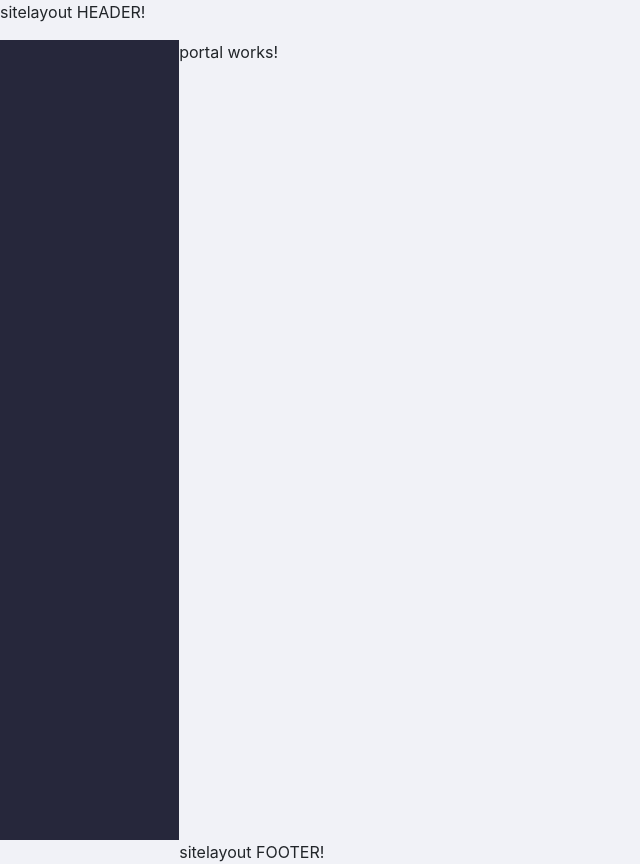
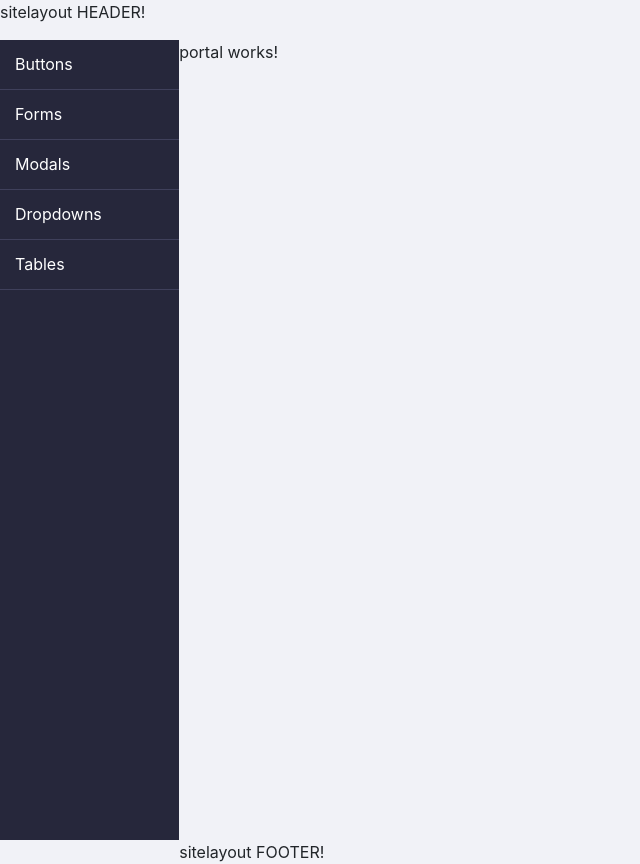
Before and after one commit to mrunalmane3092/automation-portal, an Angular app: page /portal in a window 1280 px wide. Shown: the whole page, without its empty margins (0-640 px from the left). Built offline with nearby package versions, Linux system fonts and the light colour scheme.

Commit message:
left panel added

```diff
--- a/src/app/sitelayout/sitelayout.component.html
+++ b/src/app/sitelayout/sitelayout.component.html
@@ -2,7 +2,26 @@
     <p>sitelayout HEADER!</p>
     <section>
         <aside id="left-panel" class="left-panel">
-            <div></div>
+            <nav class="navbar navbar-expand-sm navbar-default nopadding">
+                <!-- <div class="navbar-header">
+                    <button class="navbar-toggler navbar-menuBtn" type="button" data-toggle="collapse"
+                        data-target="#main-menu" aria-controls="main-menu" aria-expanded="false"
+                        aria-label="Toggle navigation">
+                        <i class="fa fa-bars"></i>
+                    </button>
+                </div> -->
+                <div id="main-menu" class="main-menu collapse navbar-collapse">
+                    <div class="sidenavHeight">
+                        <ul class="nav navbar-nav navList">
+                            <li>Buttons</li>
+                            <li>Forms</li>
+                            <li>Modals</li>
+                            <li>Dropdowns</li>
+                            <li>Tables</li>
+                        </ul>
+                    </div>
+                </div>
+            </nav>
         </aside>
         <div id="right-panel" class="right-panel">
             <router-outlet></router-outlet>
--- a/src/app/sitelayout/sitelayout.component.scss
+++ b/src/app/sitelayout/sitelayout.component.scss
@@ -0,0 +1,34 @@
+
+.siteLayout {
+    display: block;
+    height: 100vh;
+
+    section {
+        display: flex;
+        height: 100%;
+    }
+
+
+    .right-panel {
+        width: 86%;
+    }
+
+    .left-panel {
+        width: 14%;
+        background-color: #26273b;
+        color: white;
+
+        .navbar {
+            padding: 0px;
+
+            .navList {
+                li {
+                    height: 50px;
+                    width: 100%;
+                    padding: 12px 15px;
+                    border-bottom: 1px solid #3f405b;
+                }
+            }
+        }
+    }
+}
--- a/src/styles.scss
+++ b/src/styles.scss
@@ -4,23 +4,3 @@ body {
     overflow-x: hidden;
     margin: 0px;
 }
-
-.siteLayout {
-    display: block;
-    height: 100vh;
-
-    section {
-        display: flex;
-        height: 100%;
-    }
-}
-
-.right-panel {
-    width: 86%;
-}
-
-.left-panel {
-    width: 14%;
-    background-color: #26273b;
-
-}
```
